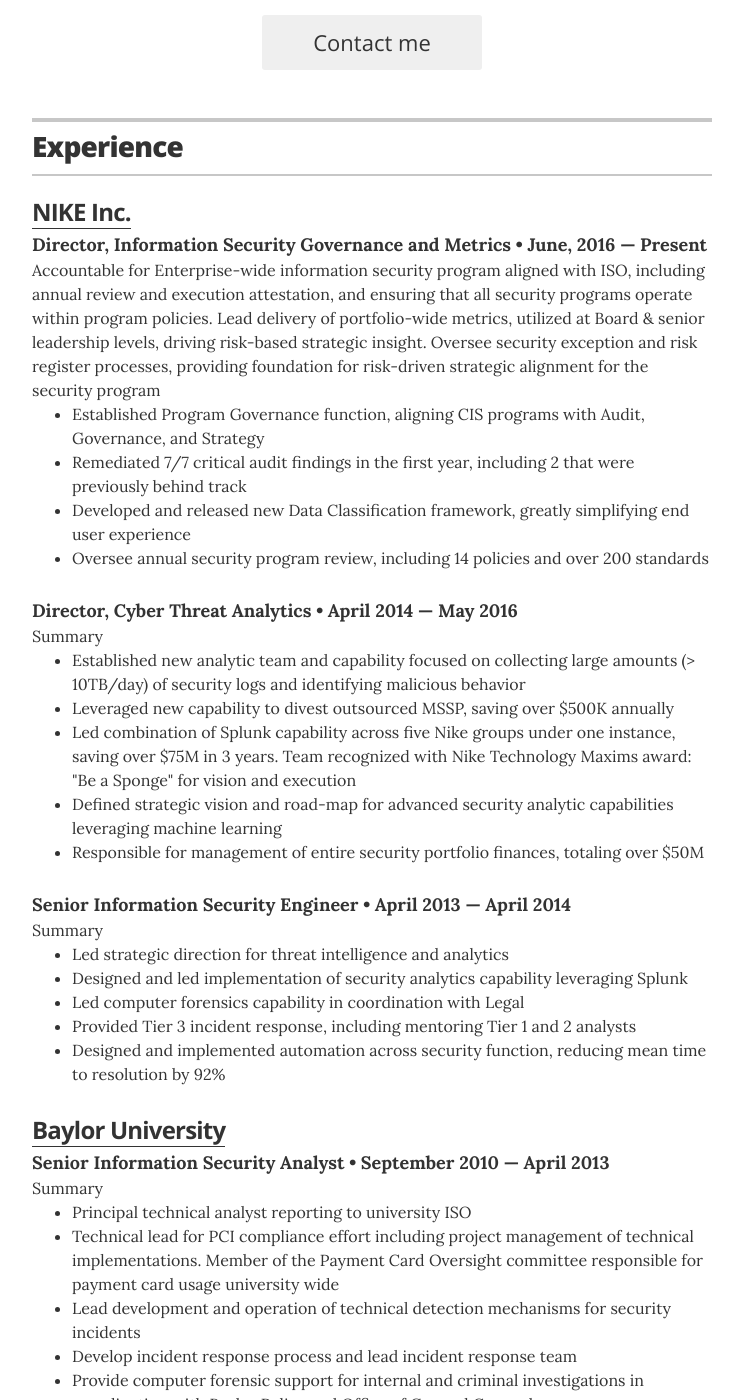
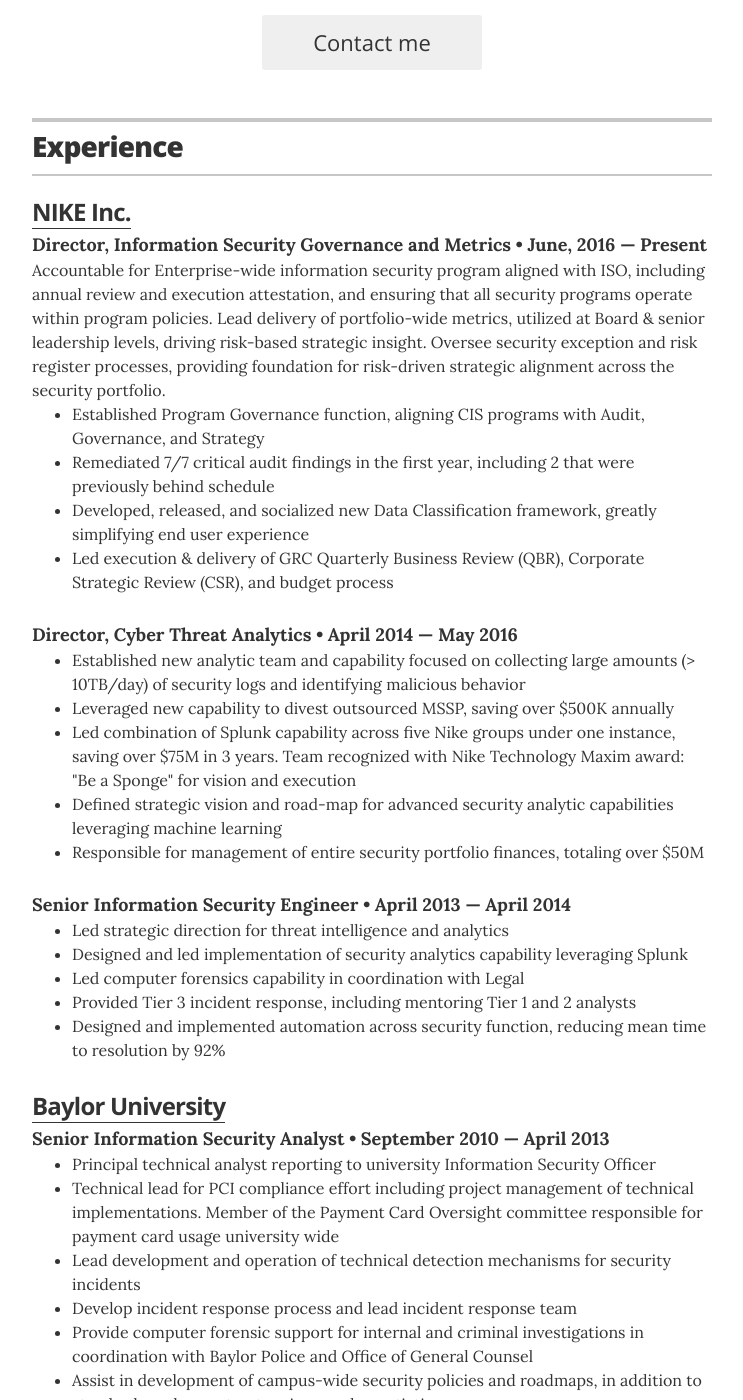
Before and after one commit to jglovier/resume-template, a Jekyll site: the page built from index.html, in a window 1280 px wide and 1400 px high, scrolled down 456 px. Shown: the whole window, without its empty margins (268-1011 px from the left). Built offline with Jekyll 4.4.1, drawn with Linux system fonts in a browser that asks for light colours; some of the changed text lies outside the part shown.

Commit message:
Tighten up wording in experience, and remove "Summary" tag, since it's not useful in the printed version.

```diff
--- a/_data/experience.yml
+++ b/_data/experience.yml
@@ -6,26 +6,26 @@
   summary: "Accountable for Enterprise-wide information security program aligned with ISO, including annual review and execution attestation,
   and ensuring that all security programs operate within program policies. Lead delivery of portfolio-wide metrics, utilized at Board &
   senior leadership levels, driving risk-based strategic insight.  Oversee security exception and risk register processes, providing
-  foundation for risk-driven strategic alignment for the security program"
+  foundation for risk-driven strategic alignment across the security portfolio."
   accomplishments:
     - item: Established Program Governance function, aligning CIS programs with Audit, Governance, and Strategy
-    - item: Remediated 7/7 critical audit findings in the first year, including 2 that were previously behind track
-    - item: Developed and released new Data Classification framework, greatly simplifying end user experience
-    - item: Oversee annual security program review, including 14 policies and over 200 standards
+    - item: Remediated 7/7 critical audit findings in the first year, including 2 that were previously behind schedule
+    - item: Developed, released, and socialized new Data Classification framework, greatly simplifying end user experience
+    - item: Led execution & delivery of GRC Quarterly Business Review (QBR), Corporate Strategic Review (CSR), and budget process
 
 - position: Director, Cyber Threat Analytics
   duration: April 2014 &mdash; May 2016
-  summary:  Summary
+  # summary:  Summary
   accomplishments:
     - item: Established new analytic team and capability focused on collecting large amounts (> 10TB/day) of security logs and identifying malicious behavior
     - item: Leveraged new capability to divest outsourced MSSP, saving over $500K annually
-    - item: 'Led combination of Splunk capability across five Nike groups under one instance, saving over $75M in 3 years.  Team recognized with Nike Technology Maxims award: "Be a Sponge" for vision and execution'
+    - item: 'Led combination of Splunk capability across five Nike groups under one instance, saving over $75M in 3 years.  Team recognized with Nike Technology Maxim award: "Be a Sponge" for vision and execution'
     - item: Defined strategic vision and road-map for advanced security analytic capabilities leveraging machine learning
     - item: Responsible for management of entire security portfolio finances, totaling over $50M
 
 - position: Senior Information Security Engineer
   duration: April 2013 &mdash; April 2014
-  summary:  Summary
+  # summary:  Summary
   accomplishments:
     - item: Led strategic direction for threat intelligence and analytics
     - item: Designed and led implementation of security analytics capability leveraging Splunk
@@ -37,9 +37,9 @@
 - company: <a href=http://www.baylor.edu>Baylor University</a>
   position: Senior Information Security Analyst
   duration: September 2010 &mdash; April 2013
-  summary: Summary
+  # summary: Summary
   accomplishments:
-    - item: Principal technical analyst reporting to university ISO
+    - item: Principal technical analyst reporting to university Information Security Officer
     - item: Technical lead for PCI compliance effort including project management of technical implementations.  Member of the Payment Card Oversight committee responsible for payment card usage university wide
     - item: Lead development and operation of technical detection mechanisms for security incidents
     - item: Develop incident response process and lead incident response team
@@ -49,23 +49,23 @@
 
 - position: Information Security Analyst
   duration: January 2008 &mdash; August 2009
-  summary: Summary
+  # summary: Summary
   accomplishments:
-    - item: Principal technical analyst reporting to the university ISO
+    - item: Principal technical analyst reporting to the university Information Security Officer
     - item: Provide computer forensic support for internal and criminal investigations in coordination with Baylor Police and Office of General Counsel
     - item: Review and approve network firewall policy requests and implementations
-    - item: Administer Intrusion Prevention (IPS) hardware and software, along with Network Anomaly Detection system (ADS)
+    - item: Administer Intrusion Prevention (IPS) and Network Anomaly Detection system (ADS) hardware and software
     - item: Conduct exploratory research into emerging security technologies
 
 - position: Network Security Analyst / Programmer
   duration: August 2004 &mdash; January 2008
-  summary: Summary
+  # summary: Summary
   accomplishments:
-    - item: Define and implement procedures to identify and remediate cyber-security threats utilizing firewalls, IPS, and ADS
+    - item: Define and implement procedures to identify & remediate cyber-security threats utilizing firewalls, IPS, and ADS
     - item: Develop customized software packages to facilitate monitoring, securing, and troubleshooting the network
     - item: Provide technical insight for hardware and policy decisions, including business impact of technology acquisitions, affecting more than 8,000 networked devices
     - item: Coordinate with other groups within the university to identify and resolve IT issues quickly
-    - item: Administer departmental Linux servers of a variety of flavors, including Redhat, Gentoo, and Ubuntu, as well as MySQL
+    - item: Administer departmental Linux servers of a variety of flavors, including Redhat and Ubuntu, as well as MySQL
 
 # Baylor Adjunct
 - company: <a href=http://www.ecs.baylor.edu>Baylor University - School of Computer Science</a>
@@ -77,7 +77,7 @@
 - company: <a href=http://www.llnl.gov>Lawrence Livermore National Laboratory</a>
   position: Senior Cyber Security Specialist
   duration: August 2009 &mdash; September 2010
-  summary: Summary
+  # summary: Summary
   accomplishments:
     - item: Liaison between security research groups and security operations teams
     - item: Implement and automate CWSandbox to enhance rapid-response forensic capability of Incident Management Team (IMT)
```
